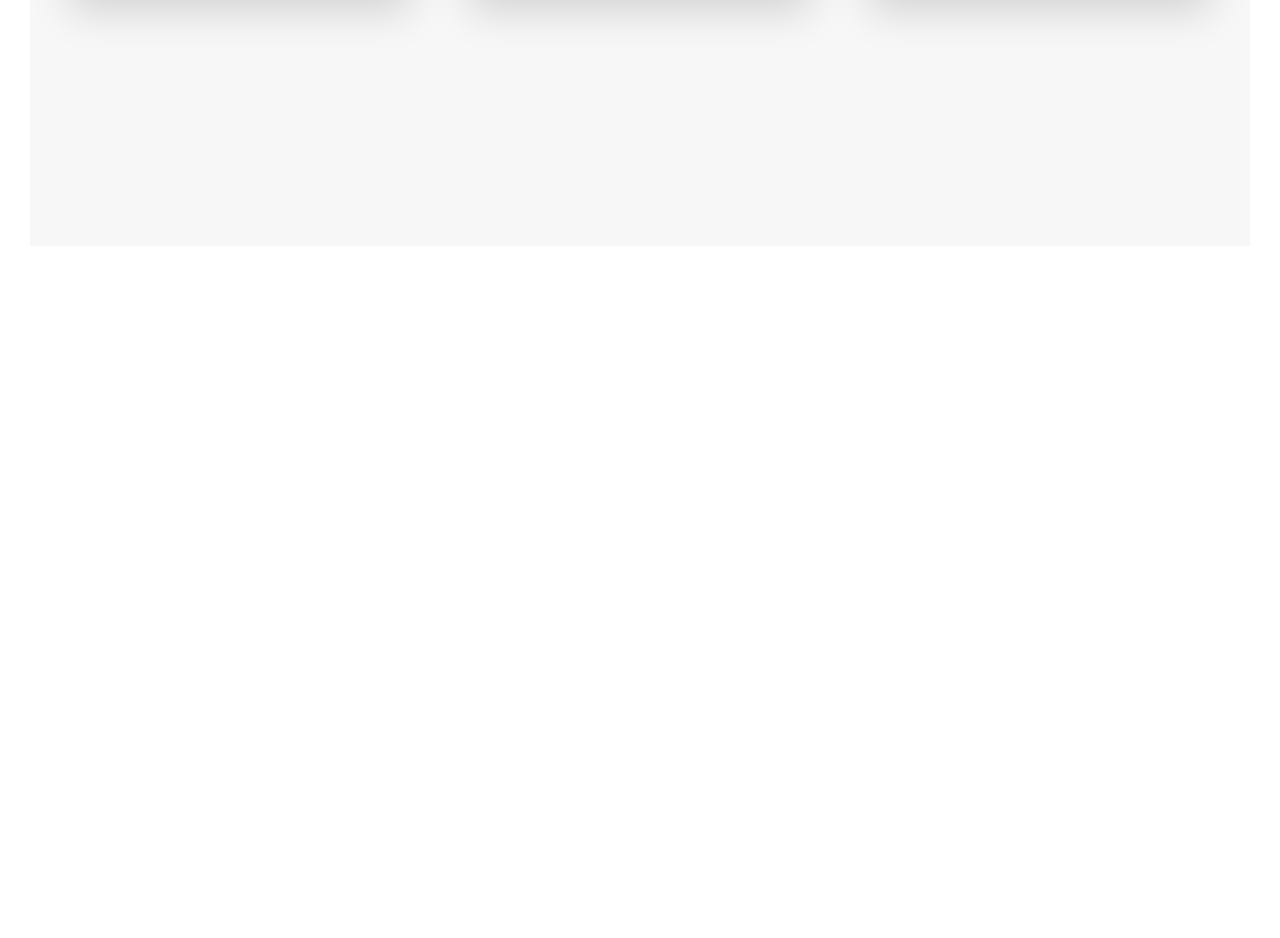
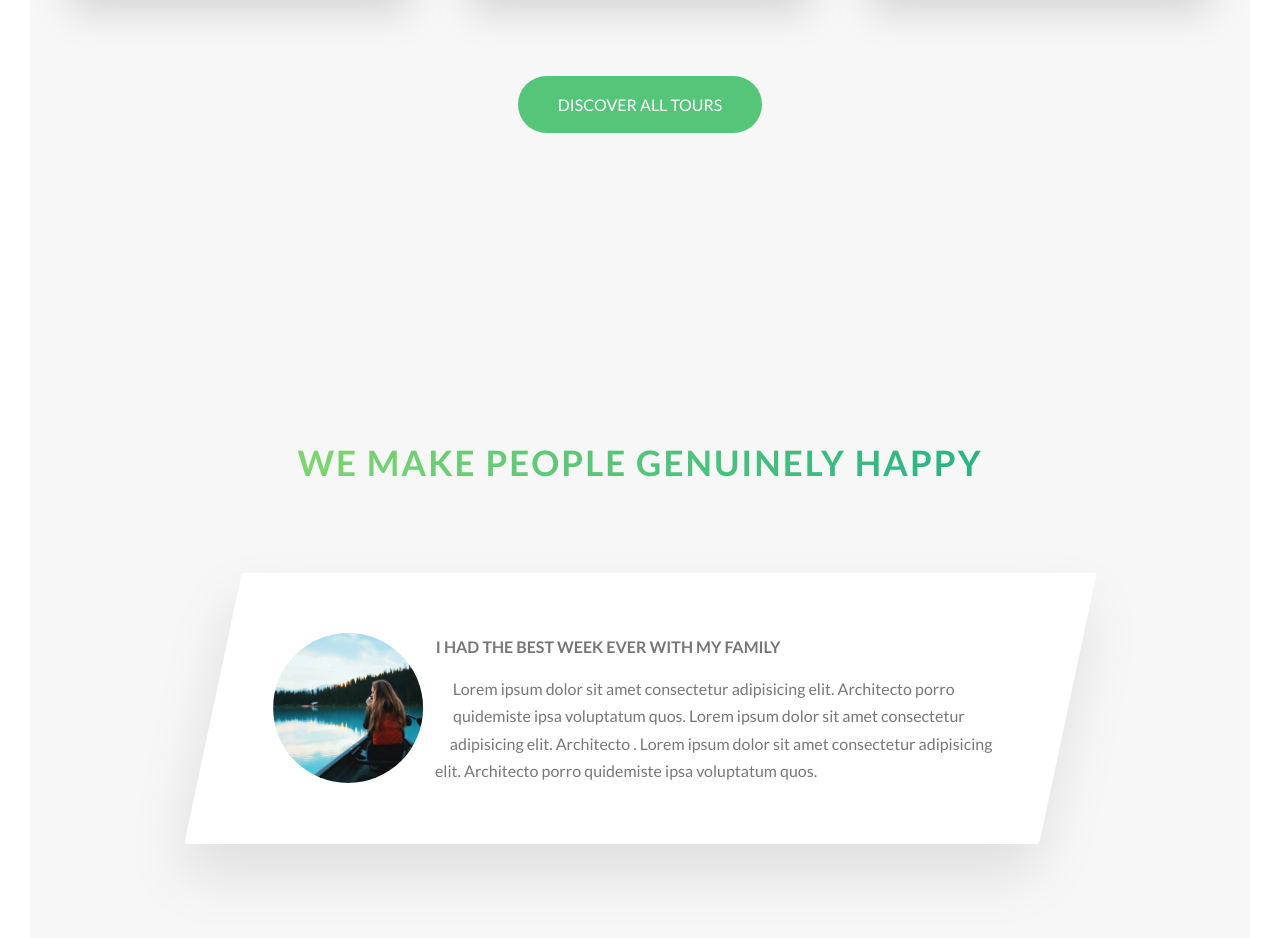
Before and after one commit to oluvercetti/Natours, a website: page index.html in a window 1280 px wide. Shown: the part 3026-3964 px from the top of the page. Before the commit the page ends 3302 px from the top, so only its background shows below. Drawn offline with Linux system fonts and the light colour scheme.

Commit message:
started story section

```diff
--- a/index.html
+++ b/index.html
@@ -203,7 +203,33 @@
                         </div>
                     </div>
                 </div>
+                <div class="u-center-text u-margin-top-big">
+                    <a href="#" class="btn btn--green">Discover all tours</a>
+                </div>
 
+            </section>
+            <section class="section-stories">
+                <div class="u-center-text u-margin-bottom-big">
+                    <h2 class="heading-secondary">
+                        We make people genuinely happy
+                    </h2>
+                </div>
+                <div class="row">
+                    <div class="story">
+                        <figure class="story__shape">
+                            <img src="img/nat-8.jpg" alt="Person on a tour" class="story__img">
+                            <figcaption class="story__caption">Mary Smith</figcaption>
+                        </figure>
+                        <div class="story__text">
+                            <h3 class="heading-tertiary u-margin-bottom-small">I had the best week ever with my family</h3>
+                            <p>
+                                Lorem ipsum dolor sit amet consectetur adipisicing elit. Architecto porro quidemiste ipsa voluptatum quos.
+                                Lorem ipsum dolor sit amet consectetur adipisicing elit. Architecto .
+                                Lorem ipsum dolor sit amet consectetur adipisicing elit. Architecto porro quidemiste ipsa voluptatum quos.
+                            </p>
+                        </div>
+                    </div>
+                </div>
             </section>
         </main>
         <!-- <section class="grid-test">
--- a/sass/base/_utilities.scss
+++ b/sass/base/_utilities.scss
@@ -13,3 +13,11 @@
 .u-margin-bottom-big {
     margin-bottom: 8rem;
 }
+
+.u-margin-top-big {
+    margin-top: 8rem;
+}
+
+.u-margin-top-huge {
+    margin-top: 10rem;
+}
--- a/sass/components/_button.scss
+++ b/sass/components/_button.scss
@@ -9,6 +9,7 @@
             transition: all .2s;
             position: relative;
             font-size: $default-font-size;
+            border-radius: 10rem;
     }
 
     &:hover {
@@ -30,10 +31,18 @@
     &--white {
         background-color: $color-white;
         color: $color-grey-dark;
-        border-radius: 10rem;
 
         &::after {
             background-color: $color-white;
+        }
+    }
+
+    &--green {
+        background-color: $color-primary;
+        color: $color-white;
+
+        &::after {
+            background-color: $color-primary;
         }
     }
 
--- /dev/null
+++ b/sass/components/_story.scss
@@ -0,0 +1,51 @@
+.story {
+    width: 75%;
+    margin: 0 auto;
+    box-shadow: 0 3rem 6rem rgba($color-black, .1);
+    background-color: $color-white;
+    border-radius: 3px;
+    padding: 6rem;
+    padding-left: 9rem;
+    font-size: $default-font-size;
+    transform: skewX(-12deg);
+
+
+    &__shape {
+        width: 15rem;
+        height: 15rem;
+        float: left;
+        -webkit-shape-outside: circle(50% at 50% 50%);
+        shape-outside: circle(50% at 50% 50%);
+        -webkit-clip-path: circle(50% at 50% 50%);
+        clip-path: circle(50% at 50% 50%);
+        transform: translateX(-3rem) skewX(12deg);
+        position: relative;
+    }
+
+    &__img {
+        height: 100%;
+    }
+
+    &__text {
+        transform: skewX(12deg);
+    }
+
+    &__caption {
+        position: absolute;
+        top: 50%;
+        left: 50%;
+        transform: translate(-50%, 20%);
+        color: $color-white;
+        text-transform: uppercase;
+        font-size: 1.7rem;
+        text-align: center;
+        opacity: 0;
+        transition: all .5s;
+        backface-visibility: hidden;
+    }
+
+    &:hover &__caption {
+        opacity: 1;
+        transform: translate(-50%, -50%);
+    }
+}
--- a/sass/main.scss
+++ b/sass/main.scss
@@ -12,6 +12,7 @@
 @import "components/composition";
 @import "components/feature-box";
 @import "components/card";
+@import "components/story";
 
 @import "layout/header";
 @import "layout/grid";
--- a/sass/pages/_home.scss
+++ b/sass/pages/_home.scss
@@ -23,6 +23,11 @@
 
 .section-tours {
     background-color: $color-grey-light-1;
-    padding: 25rem 0;
+    padding: 25rem 0 15rem 0;
     margin-top: -10rem;
 }
+
+.section-stories {
+    padding: 15rem 0;
+    background-color: $color-grey-light-1;
+}
```
Also changed, not shown: css/style.css.
